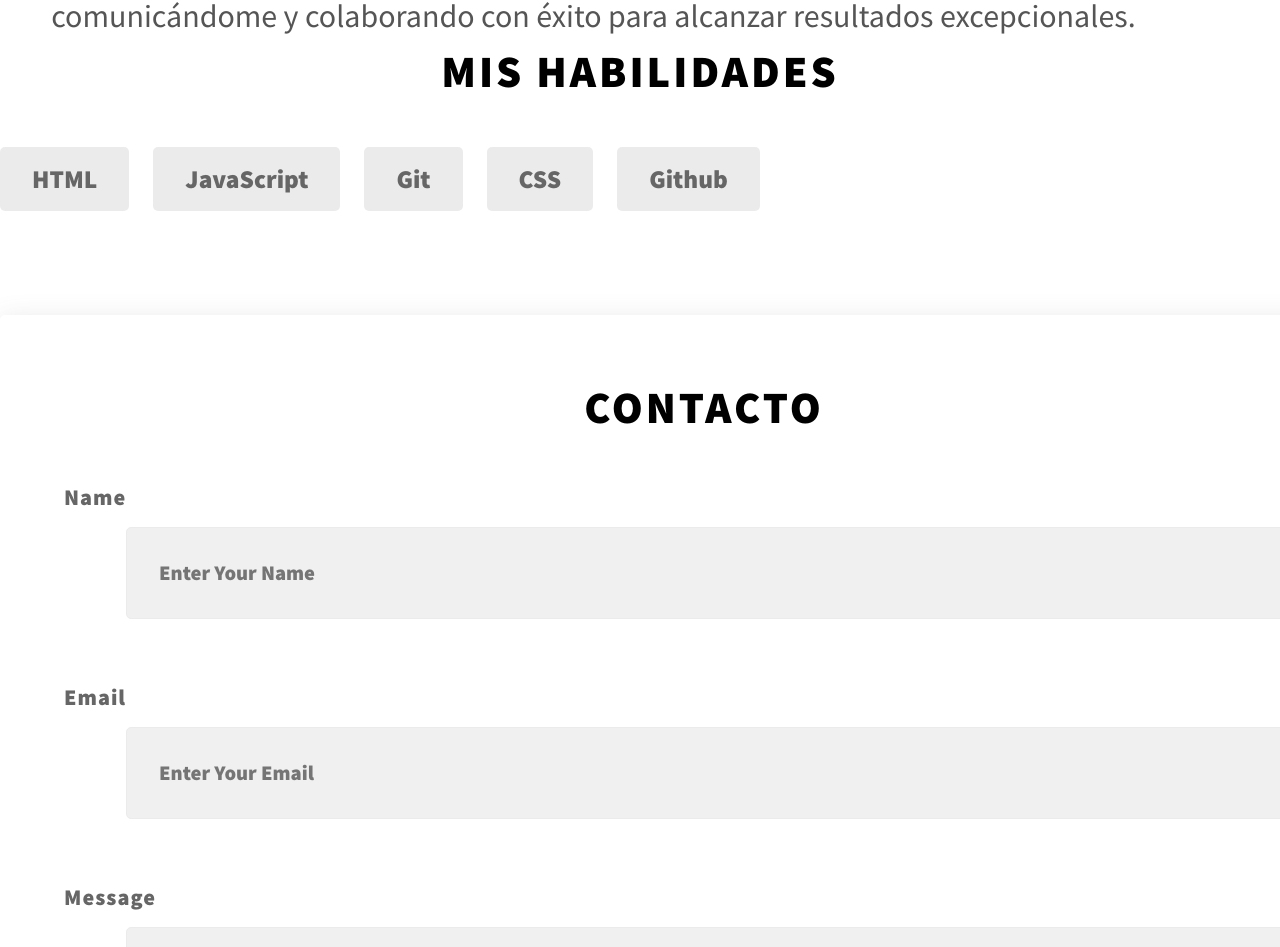
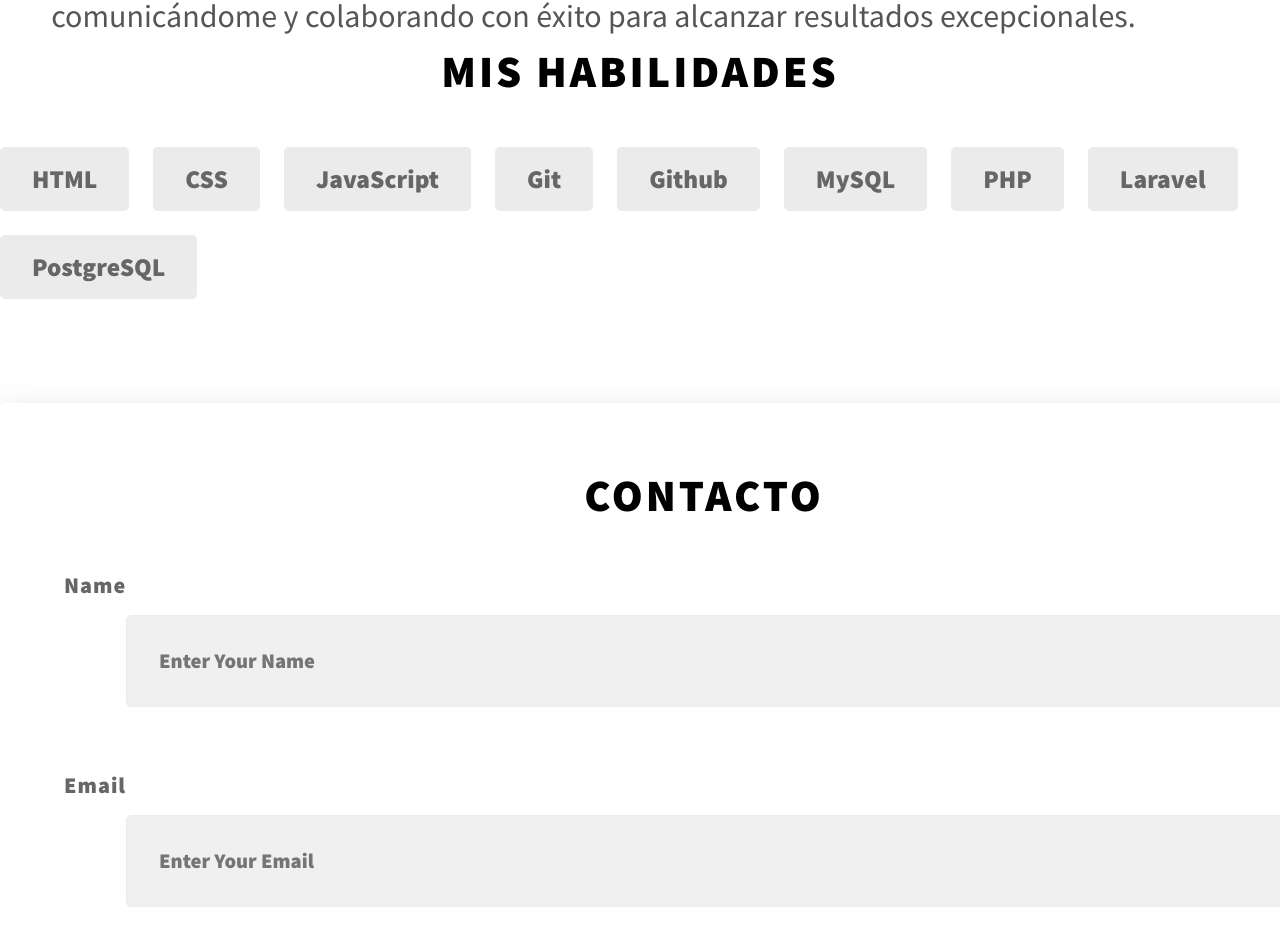
Before and after one commit to jgranados4/Portafolio, a plain HTML site: page index.html in a window 1280 px wide. Shown: the part 1387-2334 px from the top of the page. Drawn offline with Linux system fonts and the light colour scheme.

Commit message:
feat:Agregamos nuevas habilidades

```diff
--- a/index.html
+++ b/index.html
@@ -49,10 +49,14 @@
       <h1 class="mishabilidades">Mis Habilidades</h1>
       <div id="myskill">
         <div class="skills__skill">HTML</div>
+        <div class="skills__skill">CSS</div>
         <div class="skills__skill">JavaScript</div>
         <div class="skills__skill">Git</div>
-        <div class="skills__skill">CSS</div>
         <div class="skills__skill">Github</div>
+        <div class="skills__skill">MySQL</div>
+        <div class="skills__skill">PHP</div>
+        <div class="skills__skill">Laravel</div>
+        <div class="skills__skill">PostgreSQL</div>
       </div>
     </section>
     <section id="contactos" class="contacto">
```
